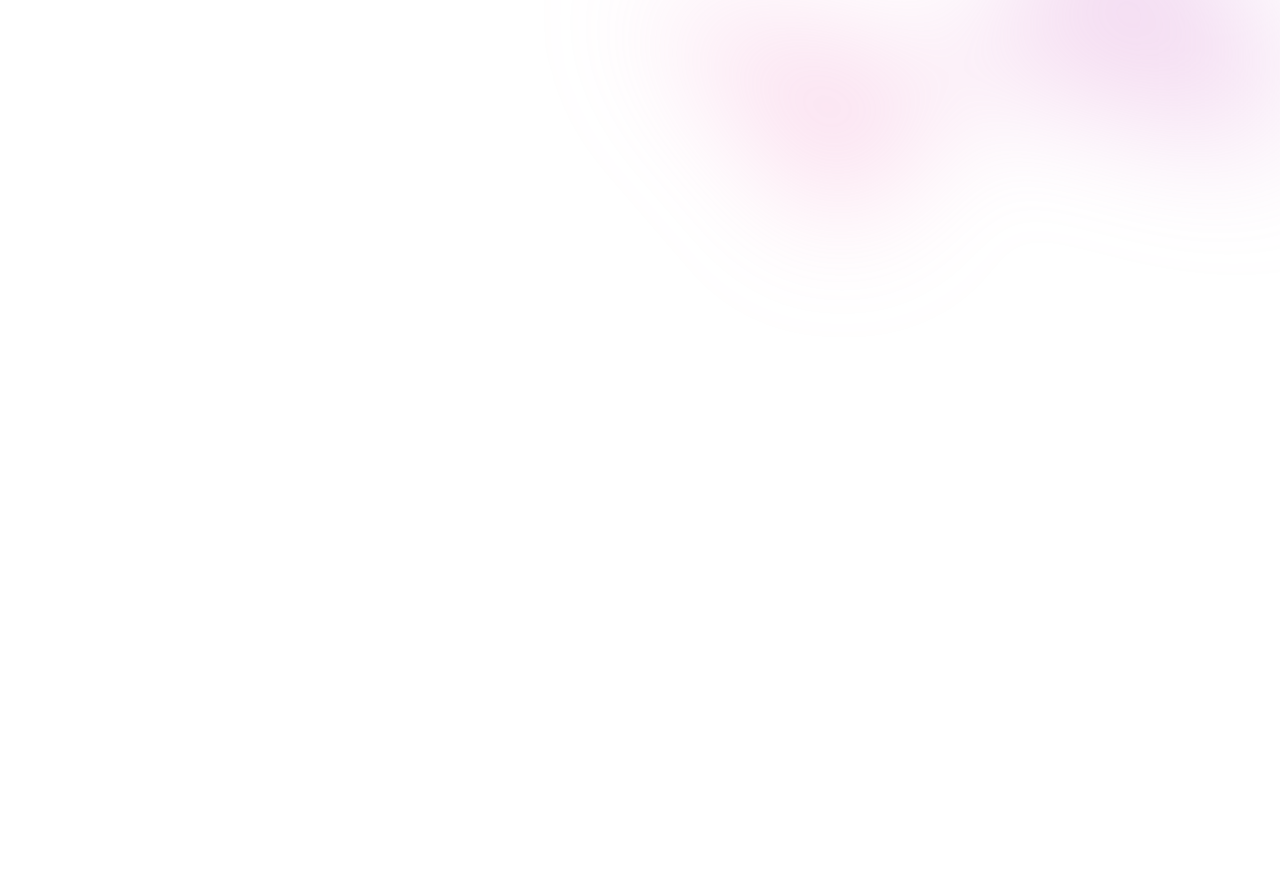
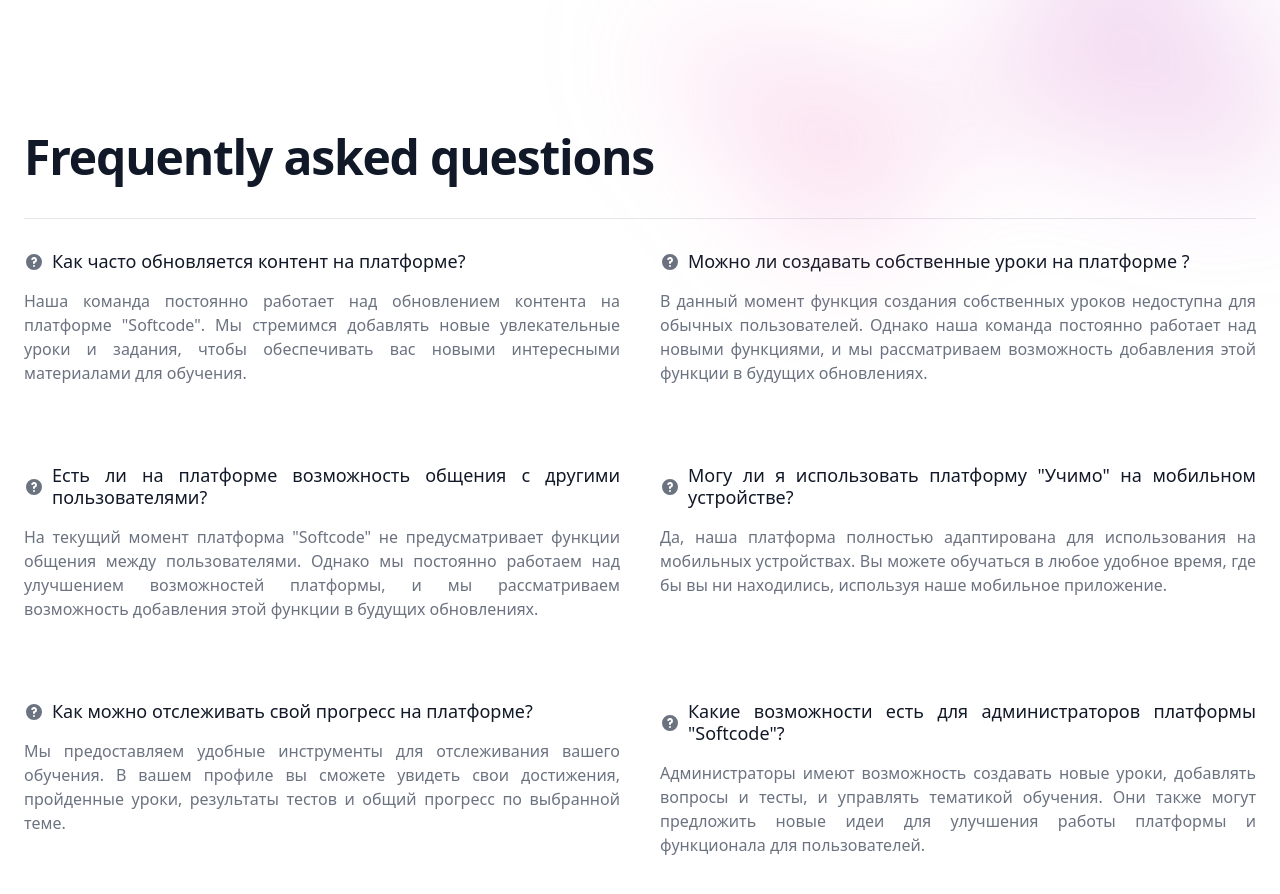
Before and after one commit to pokeuq/UfaHack2023, a React (Vite) app: page / in a window 1280 px wide. Shown: the part 820-1714 px from the top of the page. Before the commit the page ends 1050 px from the top, so only its background shows below. Built offline with nearby package versions, Linux system fonts and the light colour scheme; a web font is replaced by a local one.

Commit message:
added faq

```diff
--- a/src/pages/Home.jsx
+++ b/src/pages/Home.jsx
@@ -1,32 +1,31 @@
-import { useState } from 'react'
-import { Dialog } from '@headlessui/react'
-import { Bars3Icon, XMarkIcon } from '@heroicons/react/24/outline'
+import { useState } from "react";
+import { Dialog } from "@headlessui/react";
+import { Bars3Icon, XMarkIcon } from "@heroicons/react/24/outline";
 import { Link } from "react-router-dom";
 
-import logo from "../assets/images/_Softcode.svg"
+import logo from "../assets/images/_Softcode.svg";
 
-// import mainPic from "../assets/images/main.png"
+import mainPic from "../assets/images/main.png";
 
 const navigation = [
-  { name: 'О нас', href: '#about' },
-  { name: 'Cкачать', href: '#download' },
-]
+  { name: "Вопросы", href: "#questions" },
+  { name: "Cкачать", href: "#download" },
+];
 
 const Home = () => {
-  const [mobileMenuOpen, setMobileMenuOpen] = useState(false)
+  const [mobileMenuOpen, setMobileMenuOpen] = useState(false);
 
   return (
     <div className="bg-white">
-      <header className="absolute inset-x-0 top-0 z-50">
-        <nav className="flex items-center justify-between p-6 lg:px-8" aria-label="Global">
+      <header className="fixed inset-x-0 top-0 z-50 backdrop-blur-md">
+        <nav
+          className="flex items-center justify-between p-6 lg:px-8"
+          aria-label="Global"
+        >
           <div className="flex lg:flex-1">
             <a href="#" className="-m-1.5 p-1.5">
               <span className="sr-only">Your Company</span>
-              <img
-                className="h-8 w-auto"
-                src={logo}
-                alt=""
-              />
+              <img className="h-8 w-auto max-md:w-40" src={logo} alt="" />
             </a>
           </div>
           <div className="flex lg:hidden">
@@ -41,31 +40,40 @@ const Home = () => {
           </div>
           <div className="hidden lg:flex lg:gap-x-12">
             {navigation.map((item) => (
-              <a key={item.name} href={item.href} className="
+              <a
+                key={item.name}
+                href={item.href}
+                className="
               relative after:bg-gray-900 after:absolute after:h-0.5 after:w-0 after:bottom-0 after:left-0 hover:after:w-full after:transition-all after:duration-300 cursor-pointer
 
-              text-sm font-semibold leading-6 text-gray-900">
+              text-sm font-semibold leading-6 text-gray-900"
+              >
                 {item.name}
               </a>
             ))}
           </div>
           <div className="hidden lg:flex lg:flex-1 lg:justify-end">
-            <Link to='/login' href="#" className="text-sm font-semibold leading-6 text-gray-900">
+            <Link
+              to="/login"
+              href="#"
+              className="text-sm font-semibold leading-6 text-gray-900"
+            >
               Войти <span aria-hidden="true">&rarr;</span>
             </Link>
           </div>
         </nav>
-        <Dialog as="div" className="lg:hidden" open={mobileMenuOpen} onClose={setMobileMenuOpen}>
+        <Dialog
+          as="div"
+          className="lg:hidden"
+          open={mobileMenuOpen}
+          onClose={setMobileMenuOpen}
+        >
           <div className="fixed inset-0 z-50" />
           <Dialog.Panel className="fixed inset-y-0 right-0 z-50 w-full overflow-y-auto bg-white px-6 py-6 sm:max-w-sm sm:ring-1 sm:ring-gray-900/10">
             <div className="flex items-center justify-between">
               <a href="#" className="-m-1.5 p-1.5">
                 <span className="sr-only">Your Company</span>
-                <img
-                  className="h-8 w-auto"
-                  src={logo}
-                  alt=""
-                />
+                <img className="h-8 w-auto" src={logo} alt="" />
               </a>
               <button
                 type="button"
@@ -91,7 +99,7 @@ const Home = () => {
                 </div>
                 <div className="py-6">
                   <Link
-                    to='/login'
+                    to="/login"
                     className="-mx-3 block rounded-lg px-3 py-2.5 text-base font-semibold leading-7 text-gray-900 hover:bg-gray-50"
                   >
                     Войти
@@ -112,14 +120,14 @@ const Home = () => {
             className="relative left-[calc(50%-11rem)] aspect-[1155/678] w-[36.125rem] -translate-x-1/2 rotate-[30deg] bg-gradient-to-tr from-[#ff80b5] to-[#9089fc] opacity-30 sm:left-[calc(50%-30rem)] sm:w-[72.1875rem]"
             style={{
               clipPath:
-                'polygon(74.1% 44.1%, 100% 61.6%, 97.5% 26.9%, 85.5% 0.1%, 80.7% 2%, 72.5% 32.5%, 60.2% 62.4%, 52.4% 68.1%, 47.5% 58.3%, 45.2% 34.5%, 27.5% 76.7%, 0.1% 64.9%, 17.9% 100%, 27.6% 76.8%, 76.1% 97.7%, 74.1% 44.1%)',
+                "polygon(74.1% 44.1%, 100% 61.6%, 97.5% 26.9%, 85.5% 0.1%, 80.7% 2%, 72.5% 32.5%, 60.2% 62.4%, 52.4% 68.1%, 47.5% 58.3%, 45.2% 34.5%, 27.5% 76.7%, 0.1% 64.9%, 17.9% 100%, 27.6% 76.8%, 76.1% 97.7%, 74.1% 44.1%)",
             }}
           />
         </div>
         <div className="mx-auto max-w-2xl py-32 sm:py-48 lg:py-56">
           <div className="hidden sm:mb-8 sm:flex sm:justify-center">
             <div className="relative rounded-full px-3 py-1 text-sm leading-6 text-gray-600 ring-1 ring-gray-900/10 hover:ring-gray-900/20">
-              Скачать приложение вы можете тут.{' '}
+              Скачать приложение вы можете тут.{" "}
               <a href="#" className="font-semibold text-indigo-600">
                 <span className="absolute inset-0" aria-hidden="true" />
                 :3
@@ -131,8 +139,10 @@ const Home = () => {
               Учись бесплатно, весело и эффективно !
             </h1>
             <p className="mt-6 text-lg leading-8 text-gray-600">
-              Anim aute id magna aliqua ad ad non deserunt sunt. Qui irure qui lorem cupidatat commodo. Elit sunt amet
-              fugiat veniam occaecat fugiat aliqua.
+              Инновационная образовательная платформа, предлагающая уникальный
+              опыт интерактивного обучения в формате игры. Мы стремимся сделать
+              обучение увлекательным, простым и легкодоступным для всех
+              возрастов.
             </p>
             <div className="mt-10 flex items-center justify-center gap-x-6">
               <a
@@ -141,7 +151,10 @@ const Home = () => {
               >
                 Начать
               </a>
-              <a href="#" className="text-sm font-semibold leading-6 text-gray-900">
+              <a
+                href="#"
+                className="text-sm font-semibold leading-6 text-gray-900"
+              >
                 Узнать больше <span aria-hidden="true">→</span>
               </a>
             </div>
@@ -155,13 +168,168 @@ const Home = () => {
             className="relative left-[calc(50%+3rem)] aspect-[1155/678] w-[36.125rem] -translate-x-1/2 bg-gradient-to-tr from-[#ff80b5] to-[#9089fc] opacity-30 sm:left-[calc(50%+36rem)] sm:w-[72.1875rem]"
             style={{
               clipPath:
-                'polygon(74.1% 44.1%, 100% 61.6%, 97.5% 26.9%, 85.5% 0.1%, 80.7% 2%, 72.5% 32.5%, 60.2% 62.4%, 52.4% 68.1%, 47.5% 58.3%, 45.2% 34.5%, 27.5% 76.7%, 0.1% 64.9%, 17.9% 100%, 27.6% 76.8%, 76.1% 97.7%, 74.1% 44.1%)',
+                "polygon(74.1% 44.1%, 100% 61.6%, 97.5% 26.9%, 85.5% 0.1%, 80.7% 2%, 72.5% 32.5%, 60.2% 62.4%, 52.4% 68.1%, 47.5% 58.3%, 45.2% 34.5%, 27.5% 76.7%, 0.1% 64.9%, 17.9% 100%, 27.6% 76.8%, 76.1% 97.7%, 74.1% 44.1%)",
             }}
           />
         </div>
       </div>
+
+      <section id='questions'  className="bg-white ">
+        <div className="py-8 px-8 mx-auto max-w-screen-xl sm:py-16 lg:px-6">
+          <h2 className="mb-8 text-4xl tracking-tight font-extrabold text-gray-900 ">
+            Frequently asked questions
+          </h2>
+          <div className="grid pt-8 text-left border-t border-gray-200   text-justify">
+            <div className="grid grid-cols-2 gap-10 justify-normal max-md:grid-cols-1">
+              <div className="mb-10">
+                {/* Вопрос 1 */}
+                <h3 className="flex items-center mb-4 text-lg font-medium text-gray-900 ">
+                  <svg
+                    className="flex-shrink-0 mr-2 w-5 h-5 text-gray-500 "
+                    fill="currentColor"
+                    viewBox="0 0 20 20"
+                    xmlns="http://www.w3.org/2000/svg"
+                  >
+                    <path
+                      fillRule="evenodd"
+                      d="M18 10a8 8 0 11-16 0 8 8 0 0116 0zm-8-3a1 1 0 00-.867.5 1 1 0 11-1.731-1A3 3 0 0113 8a3.001 3.001 0 01-2 2.83V11a1 1 0 11-2 0v-1a1 1 0 011-1 1 1 0 100-2zm0 8a1 1 0 100-2 1 1 0 000 2z"
+                      clipRule="evenodd"
+                    ></path>
+                  </svg>
+                  Как часто обновляется контент на платформе?
+                </h3>
+                <p className="text-gray-500 ">
+                  Наша команда постоянно работает над обновлением контента на
+                  платформе "Softcode". Мы стремимся добавлять новые
+                  увлекательные уроки и задания, чтобы обеспечивать вас новыми
+                  интересными материалами для обучения.
+                </p>
+              </div>
+              <div className="mb-10">
+                <h3 className="flex items-center mb-4 text-lg font-medium text-gray-900 ">
+                  <svg
+                    className="flex-shrink-0 mr-2 w-5 h-5 text-gray-500 "
+                    fill="currentColor"
+                    viewBox="0 0 20 20"
+                    xmlns="http://www.w3.org/2000/svg"
+                  >
+                    <path
+                      fillRule="evenodd"
+                      d="M18 10a8 8 0 11-16 0 8 8 0 0116 0zm-8-3a1 1 0 00-.867.5 1 1 0 11-1.731-1A3 3 0 0113 8a3.001 3.001 0 01-2 2.83V11a1 1 0 11-2 0v-1a1 1 0 011-1 1 1 0 100-2zm0 8a1 1 0 100-2 1 1 0 000 2z"
+                      clipRule="evenodd"
+                    ></path>
+                  </svg>
+                  Можно ли создавать собственные уроки на платформе ?
+                </h3>
+                <p className="text-gray-500 ">
+                  В данный момент функция создания собственных уроков недоступна
+                  для обычных пользователей. Однако наша команда постоянно
+                  работает над новыми функциями, и мы рассматриваем возможность
+                  добавления этой функции в будущих обновлениях.
+                </p>
+              </div>
+              <div className="mb-10">
+                <h3 className="flex items-center mb-4 text-lg font-medium text-gray-900 ">
+                  <svg
+                    className="flex-shrink-0 mr-2 w-5 h-5 text-gray-500 "
+                    fill="currentColor"
+                    viewBox="0 0 20 20"
+                    xmlns="http://www.w3.org/2000/svg"
+                  >
+                    <path
+                      fillRule="evenodd"
+                      d="M18 10a8 8 0 11-16 0 8 8 0 0116 0zm-8-3a1 1 0 00-.867.5 1 1 0 11-1.731-1A3 3 0 0113 8a3.001 3.001 0 01-2 2.83V11a1 1 0 11-2 0v-1a1 1 0 011-1 1 1 0 100-2zm0 8a1 1 0 100-2 1 1 0 000 2z"
+                      clipRule="evenodd"
+                    ></path>
+                  </svg>
+                  Есть ли на платформе возможность общения с другими
+                  пользователями?
+                </h3>
+                <p className="text-gray-500 ">
+                  На текущий момент платформа "Softcode" не предусматривает
+                  функции общения между пользователями. Однако мы постоянно
+                  работаем над улучшением возможностей платформы, и мы
+                  рассматриваем возможность добавления этой функции в будущих
+                  обновлениях.
+                </p>
+              </div>
+              <div className="mb-10">
+                <h3 className="flex items-center mb-4 text-lg font-medium text-gray-900 ">
+                  <svg
+                    className="flex-shrink-0 mr-2 w-5 h-5 text-gray-500 "
+                    fill="currentColor"
+                    viewBox="0 0 20 20"
+                    xmlns="http://www.w3.org/2000/svg"
+                  >
+                    <path
+                      fillRule="evenodd"
+                      d="M18 10a8 8 0 11-16 0 8 8 0 0116 0zm-8-3a1 1 0 00-.867.5 1 1 0 11-1.731-1A3 3 0 0113 8a3.001 3.001 0 01-2 2.83V11a1 1 0 11-2 0v-1a1 1 0 011-1 1 1 0 100-2zm0 8a1 1 0 100-2 1 1 0 000 2z"
+                      clipRule="evenodd"
+                    ></path>
+                  </svg>
+                  Могу ли я использовать платформу "Учимо" на мобильном
+                  устройстве?
+                </h3>
+                <p className="text-gray-500 ">
+                  Да, наша платформа полностью адаптирована для использования на
+                  мобильных устройствах. Вы можете обучаться в любое удобное
+                  время, где бы вы ни находились, используя наше мобильное
+                  приложение.
+                </p>
+              </div>
+              <div className="mb-10">
+                <h3 className="flex items-center mb-4 text-lg font-medium text-gray-900 ">
+                  <svg
+                    className="flex-shrink-0 mr-2 w-5 h-5 text-gray-500 "
+                    fill="currentColor"
+                    viewBox="0 0 20 20"
+                    xmlns="http://www.w3.org/2000/svg"
+                  >
+                    <path
+                      fillRule="evenodd"
+                      d="M18 10a8 8 0 11-16 0 8 8 0 0116 0zm-8-3a1 1 0 00-.867.5 1 1 0 11-1.731-1A3 3 0 0113 8a3.001 3.001 0 01-2 2.83V11a1 1 0 11-2 0v-1a1 1 0 011-1 1 1 0 100-2zm0 8a1 1 0 100-2 1 1 0 000 2z"
+                      clipRule="evenodd"
+                    ></path>
+                  </svg>
+                  Как можно отслеживать свой прогресс на платформе?
+                </h3>
+                <p className="text-gray-500 ">
+                  Мы предоставляем удобные инструменты для отслеживания вашего
+                  обучения. В вашем профиле вы сможете увидеть свои достижения,
+                  пройденные уроки, результаты тестов и общий прогресс по
+                  выбранной теме.
+                </p>
+              </div>
+              <div className="mb-10">
+                <h3 className="flex items-center mb-4 text-lg font-medium text-gray-900 ">
+                  <svg
+                    className="flex-shrink-0 mr-2 w-5 h-5 text-gray-500 "
+                    fill="currentColor"
+                    viewBox="0 0 20 20"
+                    xmlns="http://www.w3.org/2000/svg"
+                  >
+                    <path
+                      fillRule="evenodd"
+                      d="M18 10a8 8 0 11-16 0 8 8 0 0116 0zm-8-3a1 1 0 00-.867.5 1 1 0 11-1.731-1A3 3 0 0113 8a3.001 3.001 0 01-2 2.83V11a1 1 0 11-2 0v-1a1 1 0 011-1 1 1 0 100-2zm0 8a1 1 0 100-2 1 1 0 000 2z"
+                      clipRule="evenodd"
+                    ></path>
+                  </svg>
+                  Какие возможности есть для администраторов платформы
+                  "Softcode"?
+                </h3>
+                <p className="text-gray-500 ">
+                  Администраторы имеют возможность создавать новые уроки,
+                  добавлять вопросы и тесты, и управлять тематикой обучения. Они
+                  также могут предложить новые идеи для улучшения работы
+                  платформы и функционала для пользователей.
+                </p>
+              </div>
+            </div>
+          </div>
+        </div>
+      </section>
     </div>
-  )
-}
+  );
+};
 
-export default Home
+export default Home;
```
